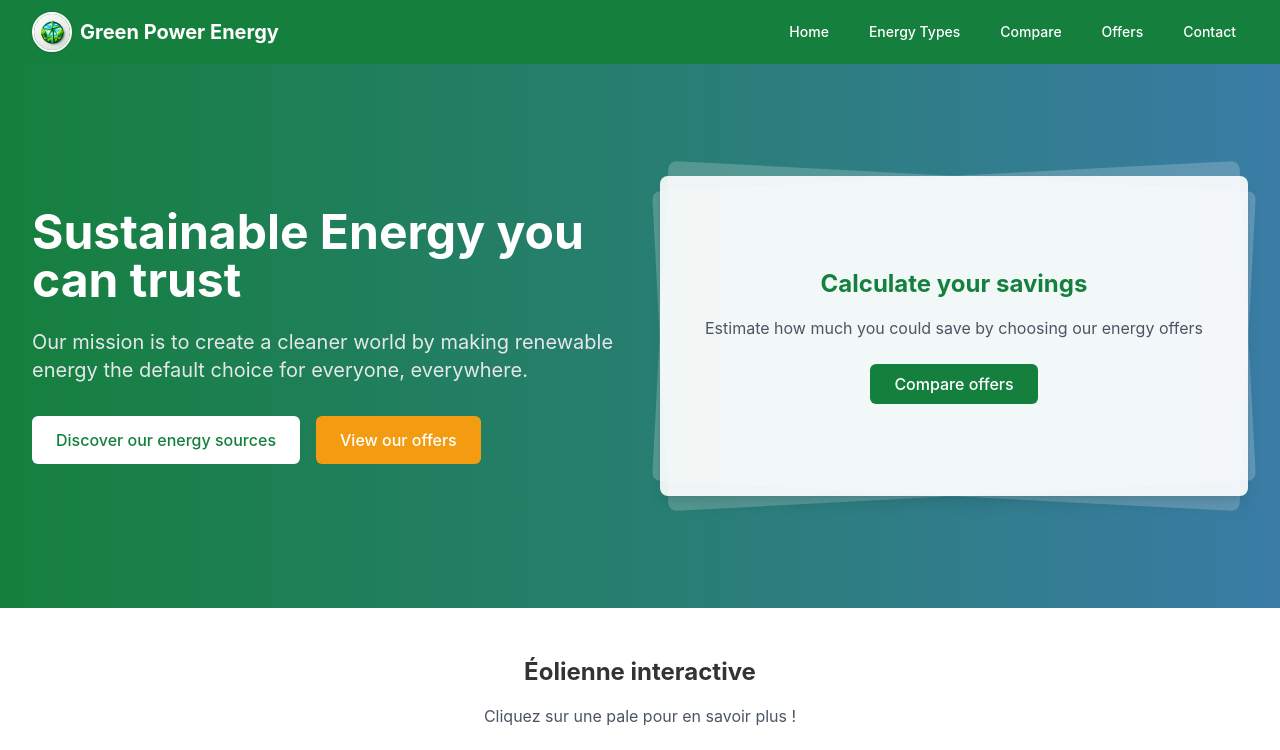
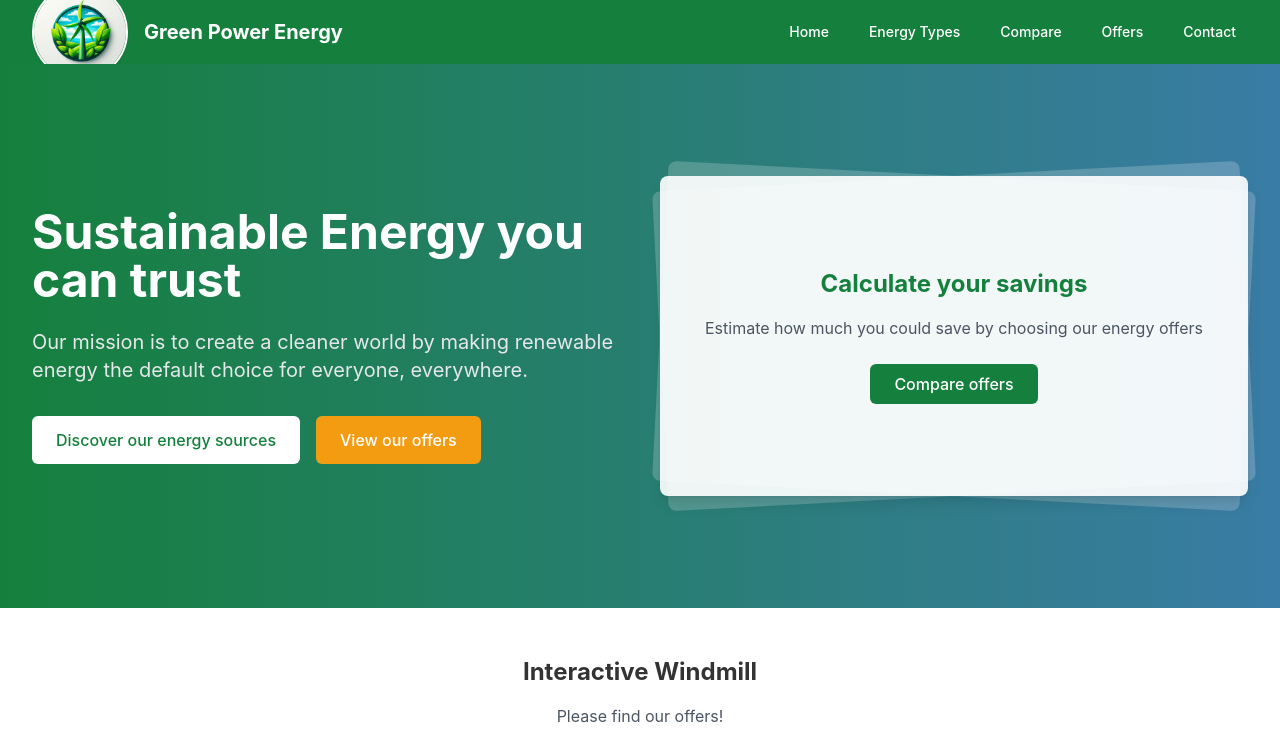
Before and after one commit to engie-codespace/demo6-dirty-power, a React (Create React App) app: page /#/ in a window 1280 px wide. Shown: the top 750 px of the page. Built offline with nearby package versions, Linux system fonts and the light colour scheme.

Commit message:
Logo (homepage) twice as big

```diff
--- a/src/components/Navbar.tsx
+++ b/src/components/Navbar.tsx
@@ -17,7 +17,7 @@ const Navbar: React.FC = () => {
               <img
                 src={process.env.PUBLIC_URL + '/new-logo.jpeg'}
                 alt="Green Power Energy logo"
-                className="h-10 w-10 mr-2 rounded-full object-cover bg-white shadow"
+                className="h-24 w-24 mr-4 rounded-full object-cover bg-white shadow"
                 style={{ border: '2px solid #fff' }}
               />
               <span className="text-white text-xl font-bold">Green Power Energy</span>
--- a/src/pages/HomePage.tsx
+++ b/src/pages/HomePage.tsx
@@ -10,12 +10,12 @@ const HomePage: React.FC = () => {
       {/* Wind Turbine Section */}
       <section className="py-12 bg-white">
         <div className="max-w-2xl mx-auto flex flex-col items-center">
-          <h2 className="text-2xl font-bold mb-4 text-dark">Éolienne interactive</h2>
-          <p className="mb-6 text-gray-600 text-center">Cliquez sur une pale pour en savoir plus !</p>
+          <h2 className="text-2xl font-bold mb-4 text-dark">Interactive Windmill</h2>
+          <p className="mb-6 text-gray-600 text-center">Please find our offers!</p>
           <img
             src={process.env.PUBLIC_URL + '/new-logo.jpeg'}
             alt="Green Power Energy logo"
-            className="h-40 w-40 rounded-full object-cover bg-white shadow mb-4"
+            className="h-80 w-80 rounded-full object-cover bg-white shadow mb-4"
             style={{ border: '2px solid #15803d' }}
           />
         </div>
```
